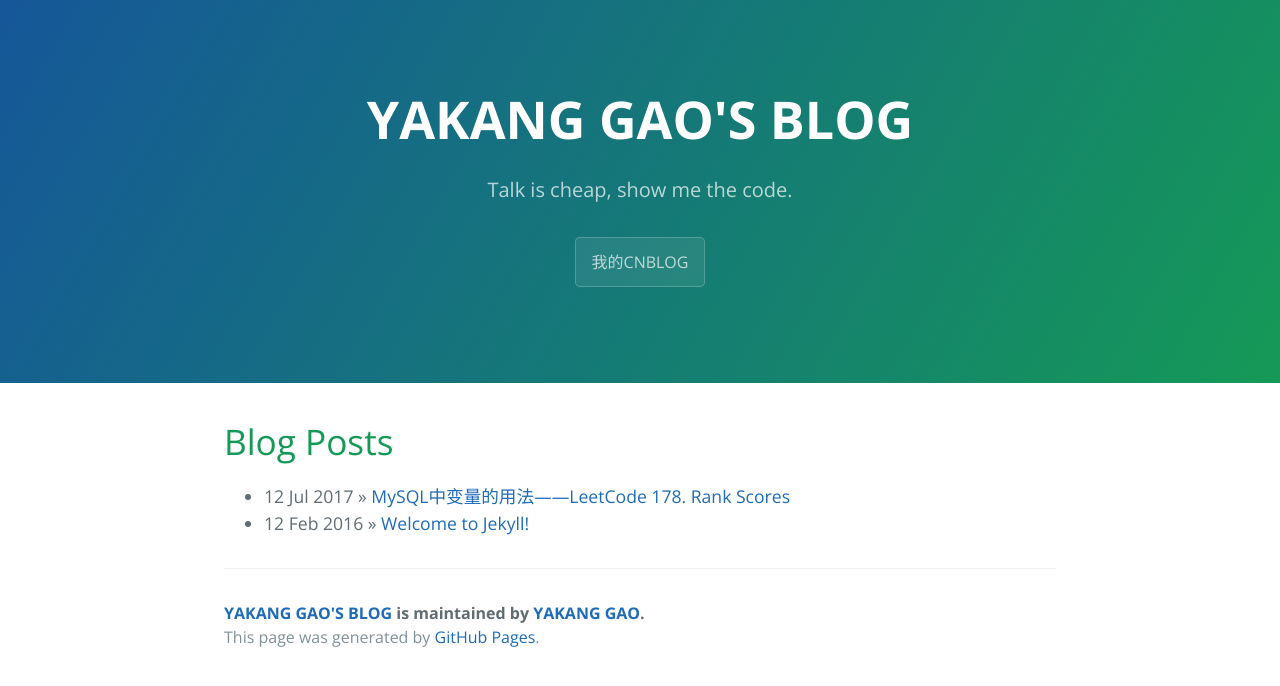
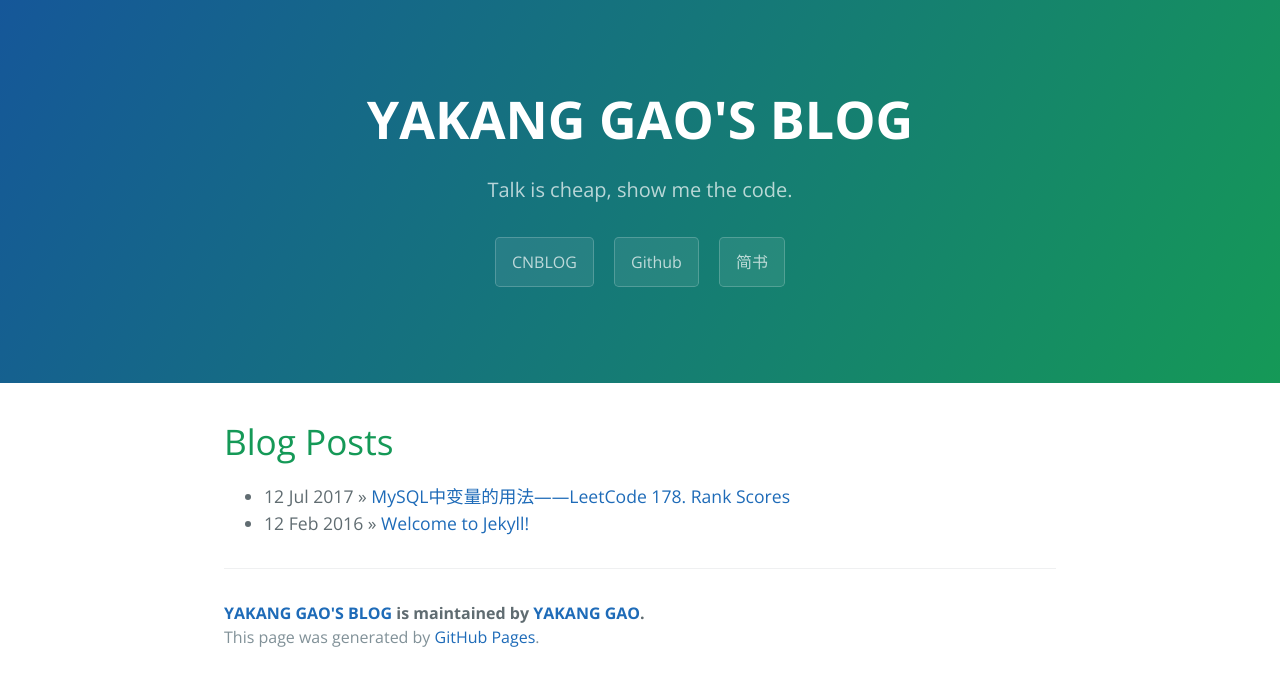
Before and after one commit to rever4433/rever4433.github.io, a Jekyll site: the page built from index.html, in a window 1280 px wide. Shown: the top 686 px of the page. Built offline with Jekyll 4.4.1, drawn with Linux system fonts in a browser that asks for light colours; the list of posts is cut into pages by our own code.

Commit message:
增加了简书和github

```diff
--- a/_includes/page-header.html
+++ b/_includes/page-header.html
@@ -1,5 +1,7 @@
 <section class="page-header">
   <h1 class="project-name">{{ site.title }}</h1>
   <h2 class="project-tagline">{{ site.tagline }}</h2>
-  <a href='http://www.cnblogs.com/rever/' class ="btn">我的CNBLOG</a>
+  <a href='http://www.cnblogs.com/rever/' class ="btn">CNBLOG</a>
+  <a href='https://github.com/rever4433' class ="btn">Github</a>
+  <a href='http://www.jianshu.com/u/ad31f1d7916d' class ="btn">简书</a>
 </section>
```
